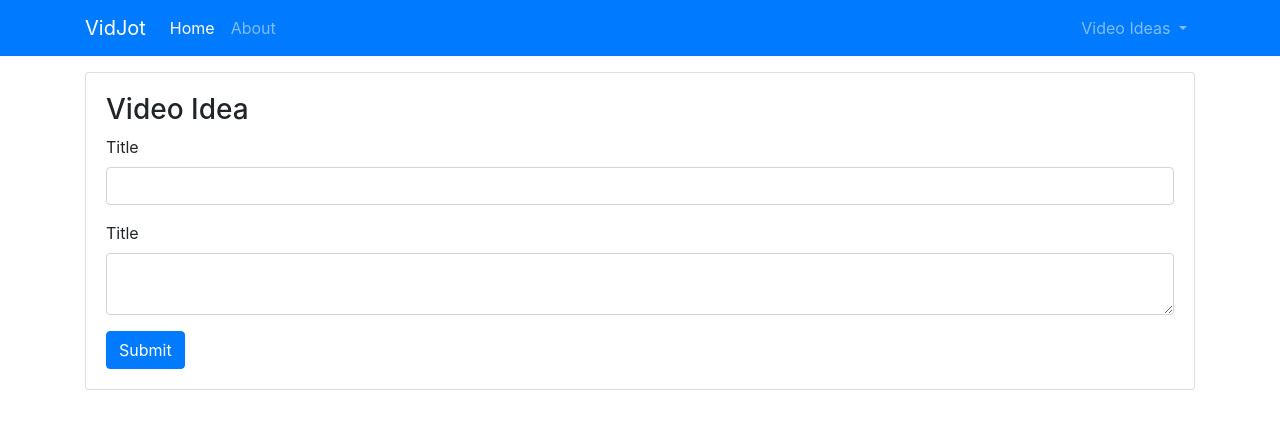
After one commit to Millergeorges2/newStack, a Node server app: template views/ideas/add.handlebars in a window 1280 px wide. The commit adds this page. Shown: the top 429 px of the page. Run offline with Node 20, Linux system fonts and the light colour scheme; the template is opened without the code that fills it, so the values that code supplies are empty; some libraries are stand-ins or nearby versions.

Commit message:
added mongodb:

```diff
--- a/app.js
+++ b/app.js
@@ -2,8 +2,23 @@ var express = require('express');
 
 const exphbs = require('express-handlebars');
 
+const mongoose = require('mongoose');
+
 const app = express();
 
+mongoose.Promose = global.Promise;
+
+mongoose.connect('mongodb://localhost/vidjot-dev', {
+     useNewUrlParser: true
+})
+.then(() =>{
+    console.log(`MongoDB Connected`);
+});
+
+//load idea model
+
+require('./modals/Idea');
+const Idea = mongoose.model('ideas')
 app.engine('handlebars', exphbs({
     defaultLayout: 'main'
 }));
@@ -11,12 +26,20 @@ app.set('view engine', 'handlebars');
 
 
 app.get('/', (req, res) => {
-    res.render('index');
+    const title = 'welcome';
+    res.render('index', {
+        title: title
+    });
 });
 
 app.get('/about', (req, res) => {
-    res.send('about');
+    res.render('about');
 });
+
+app.get('/ideas/add', (req, res) => {
+    res.render('ideas/add');
+});
+
 const PORT = 5000;
 
 app.listen(PORT, () => {
--- /dev/null
+++ b/modals/Idea.js
@@ -0,0 +1,23 @@
+const mongoose = require('mongoose');
+
+const Schema = mongoose.Schema;
+
+//creating Schema
+
+const IdeaSchema = new Schema({
+    title: {
+        type: String,
+        requred: true
+    },
+    details: {
+        type:String,
+        required: true
+
+    },
+    date: {
+        type: Date,
+        default: Date.now
+    }
+});
+
+mongoose.model('ideas', IdeaSchema);
--- a/package.json
+++ b/package.json
@@ -11,6 +11,7 @@
   "dependencies": {
     "express": "^4.16.4",
     "express-handlebars": "^3.0.2",
+    "mongoose": "^5.5.1",
     "node": "^11.13.0"
   }
 }
--- /dev/null
+++ b/views/Partials/_navbar.handlebars
@@ -0,0 +1,31 @@
+<nav class="navbar navbar-expand-sm navbar-dark bg-primary mb-3">
+    <div class='container'>
+        <a class="navbar-brand" href="/">VidJot</a>
+        <button class="navbar-toggler" type="button" data-toggle="collapse" data-target="#navbarSupportedContent"
+            aria-controls="navbarSupportedContent" aria-expanded="false" aria-label="Toggle navigation">
+            <span class="navbar-toggler-icon"></span>
+        </button>
+        <div class="collapse navbar-collapse" id="navbarSupportedContent">
+            <ul class="navbar-nav mr-auto">
+                <li class="nav-item active">
+                    <a class="nav-link" href="/">Home <span class="sr-only">(current)</span></a>
+                </li>
+                <li class="nav-item">
+                    <a class="nav-link" href="/about">About</a>
+                </li>
+                </li>
+            </ul>
+            <ul class='navbar-nav ml-auto'>
+                <li class='nav-item dropdown'>
+                    <a href='#' class='nav-link dropdown-toggle'
+                    data-toggle="dropdown" id='navbarDropDownMenuLink'>Video Ideas
+                    </a>
+                    <div class='dropdown-menu'>
+                        <a href='/ideas'class='dropdown-item'>Ideas</a>
+                        <a href='/ideas/add'class='dropdown-item'>Add Ideas</a>
+                    </div>
+                </li>
+            </ul>
+        </div>
+    </div>
+</nav>
--- /dev/null
+++ b/views/about.handlebars
@@ -0,0 +1,3 @@
+<h1>About</h1>
+<p> This is a node app for future youtube videos</p>
+<p>1.0.0</p>
--- /dev/null
+++ b/views/ideas/add.handlebars
@@ -0,0 +1,18 @@
+<div class='card card-body'>
+    <h3> Video Idea </h3>
+    <form action='/ideas' method='most'>
+        <div class='form-group'>
+            <label for='title'>Title</label>
+            <input type='text' class='form-control' name='title' value='{{title}}'>
+        </div>
+        <div class='form-group'>
+            <label for='details'>Title</label>
+            <textarea class='form-control' name='details' value='{{details}}'>
+        </textarea>
+        </div>
+        <button type='submit' class='btn btn-primary'>Submit</button>
+    </form>
+
+
+
+</div>
--- a/views/layouts/main.handlebars
+++ b/views/layouts/main.handlebars
@@ -1,12 +1,32 @@
 <!DOCTYPE html>
 <html lang="en">
+
 <head>
     <meta charset="UTF-8">
     <meta name="viewport" content="width=device-width, initial-scale=1.0">
     <meta http-equiv="X-UA-Compatible" content="ie=edge">
+    <link rel="stylesheet" href="https://stackpath.bootstrapcdn.com/bootstrap/4.3.1/css/bootstrap.min.css"
+        integrity="sha384-ggOyR0iXCbMQv3Xipma34MD+dH/1fQ784/j6cY/iJTQUOhcWr7x9JvoRxT2MZw1T" crossorigin="anonymous">
     <title>Video</title>
 </head>
+
 <body>
-{{{body}}}
+    {{> _navbar}}
+    <div class='container'>
+        {{{body}}}
+
+    </div>
+
+
+    <script src="https://code.jquery.com/jquery-3.3.1.slim.min.js"
+        integrity="sha384-q8i/X+965DzO0rT7abK41JStQIAqVgRVzpbzo5smXKp4YfRvH+8abtTE1Pi6jizo"
+        crossorigin="anonymous"></script>
+    <script src="https://cdnjs.cloudflare.com/ajax/libs/popper.js/1.14.7/umd/popper.min.js"
+        integrity="sha384-UO2eT0CpHqdSJQ6hJty5KVphtPhzWj9WO1clHTMGa3JDZwrnQq4sF86dIHNDz0W1"
+        crossorigin="anonymous"></script>
+    <script src="https://stackpath.bootstrapcdn.com/bootstrap/4.3.1/js/bootstrap.min.js"
+        integrity="sha384-JjSmVgyd0p3pXB1rRibZUAYoIIy6OrQ6VrjIEaFf/nJGzIxFDsf4x0xIM+B07jRM"
+        crossorigin="anonymous"></script>
 </body>
+
 </html>
```
Also changed, not shown: views/index.handlebars (+9 -1 lines), 2 other files.
